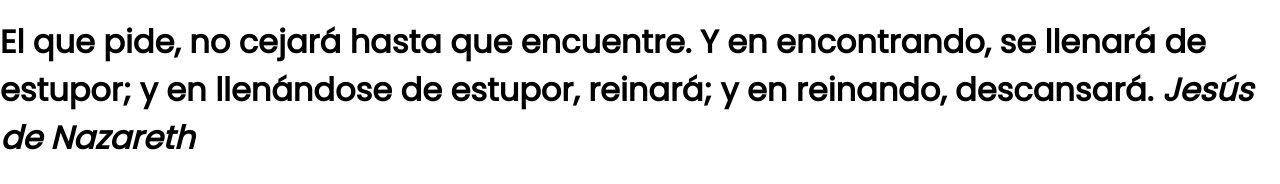
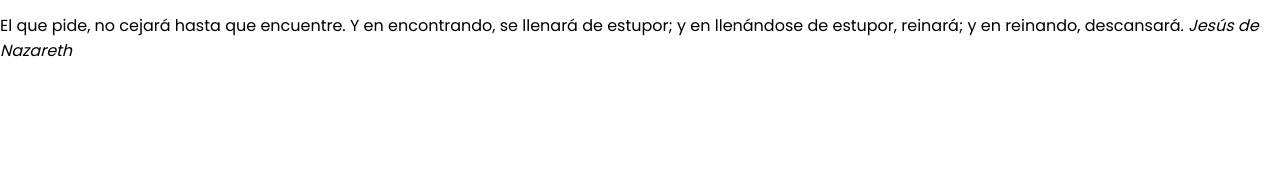
Before and after one commit to tytu1917/mimsguille.github.io, a plain HTML site: page testa.html in a window 1280 px wide. Shown: the part 4219-4403 px from the top of the page. After the commit the page ends 4298 px from the top, so only its background shows below. Drawn offline with Linux system fonts and the light colour scheme.

Commit message:
Update testa.html

```diff
--- a/testa.html
+++ b/testa.html
@@ -82,7 +82,7 @@
        </div>
 </div>
 	<div class="quote">
-	<h1><strong>El que pide, no cejará hasta que encuentre. Y en encontrando, se llenará de estupor; y en llenándose de estupor, reinará; y en reinando, descansará.</strong> <em>Jesús de Nazareth</em> </h1>
-		</div>
+	     <p>El que pide, no cejará hasta que encuentre. Y en encontrando, se llenará de estupor; y en llenándose de estupor, reinará; y en reinando, descansará.</strong> <em>Jesús de Nazareth</em></p>
+	</div>
 	</body>
 </html>
```
